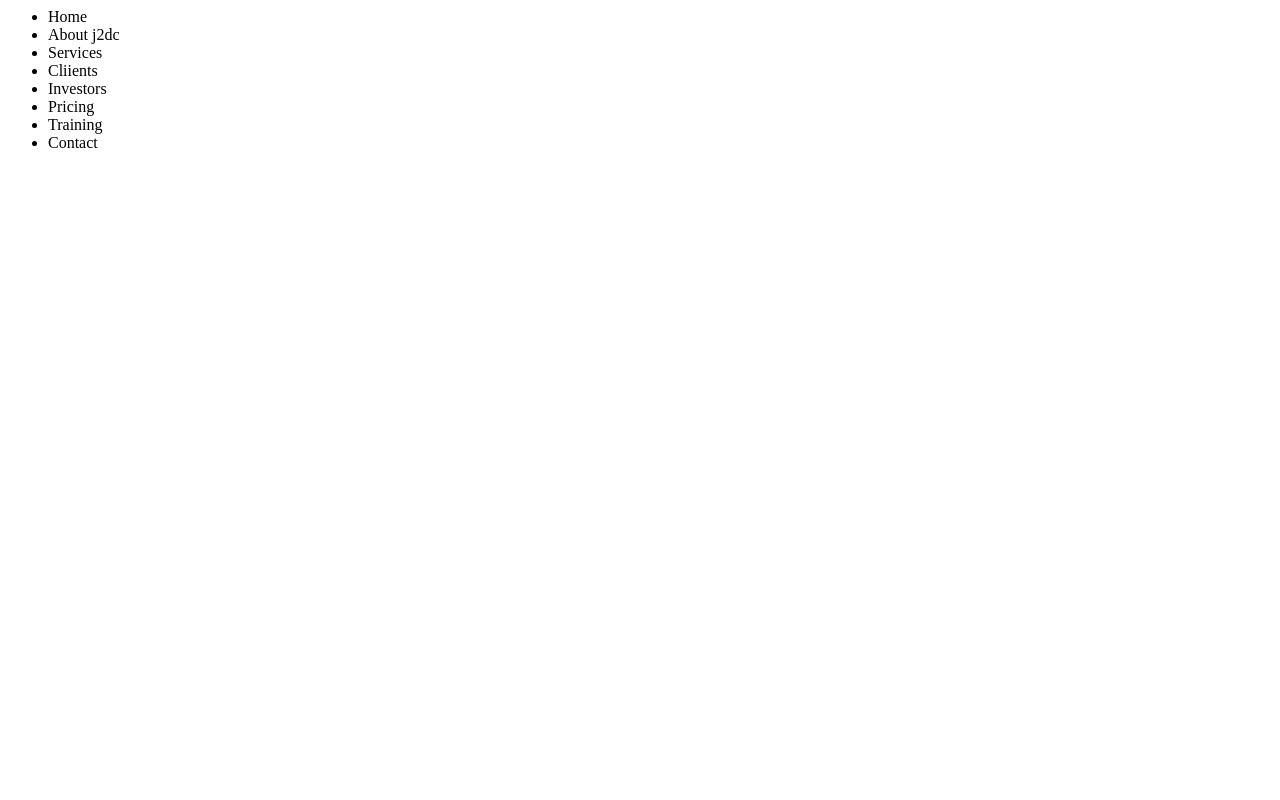
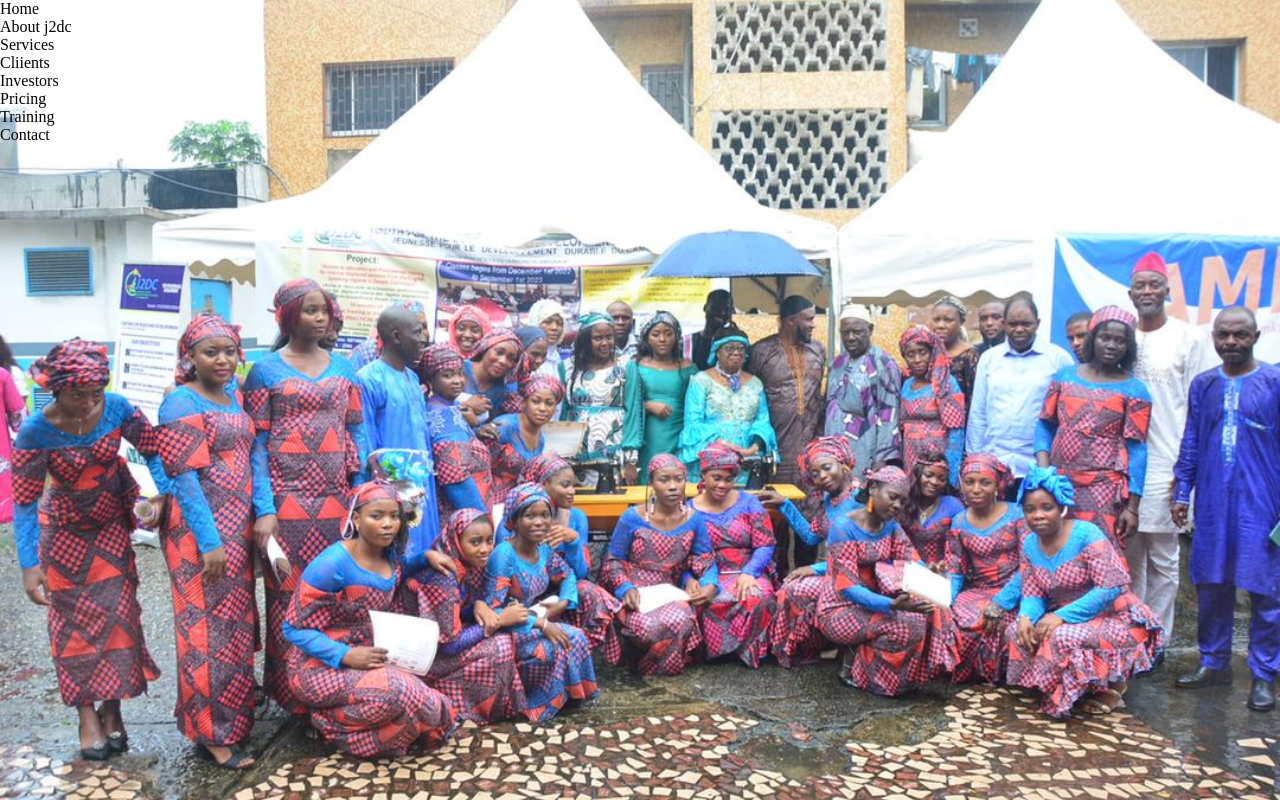
Before and after one commit to Harounaj2dc/j2dc2018, a plain HTML site: page index.html in a window 1280 px wide. Drawn offline with Linux system fonts and the light colour scheme.

Commit message:
nouveau commit

```diff
--- a/index.html
+++ b/index.html
@@ -1,9 +1,11 @@
 <html>
     <headd>
         <title>Menu de notre page Web</title>
+        <link rel="stylesheet" href="style.css">
 
     </headd>
     <body>
+        <div  class="menu-bar"></div>
         <ul>
             <li>Home</li>
             <li>About j2dc</li>
--- /dev/null
+++ b/style.css
@@ -0,0 +1,12 @@
+*
+{
+    padding: 0;
+    margin: 0;
+
+}
+body
+{
+  background-image: url(IMG-20240204-WA0134.jpg);
+  background-size:cover;
+  background-position: center;
+}
```
Also changed, not shown: IMG-20240204-WA0134.jpg (added).
